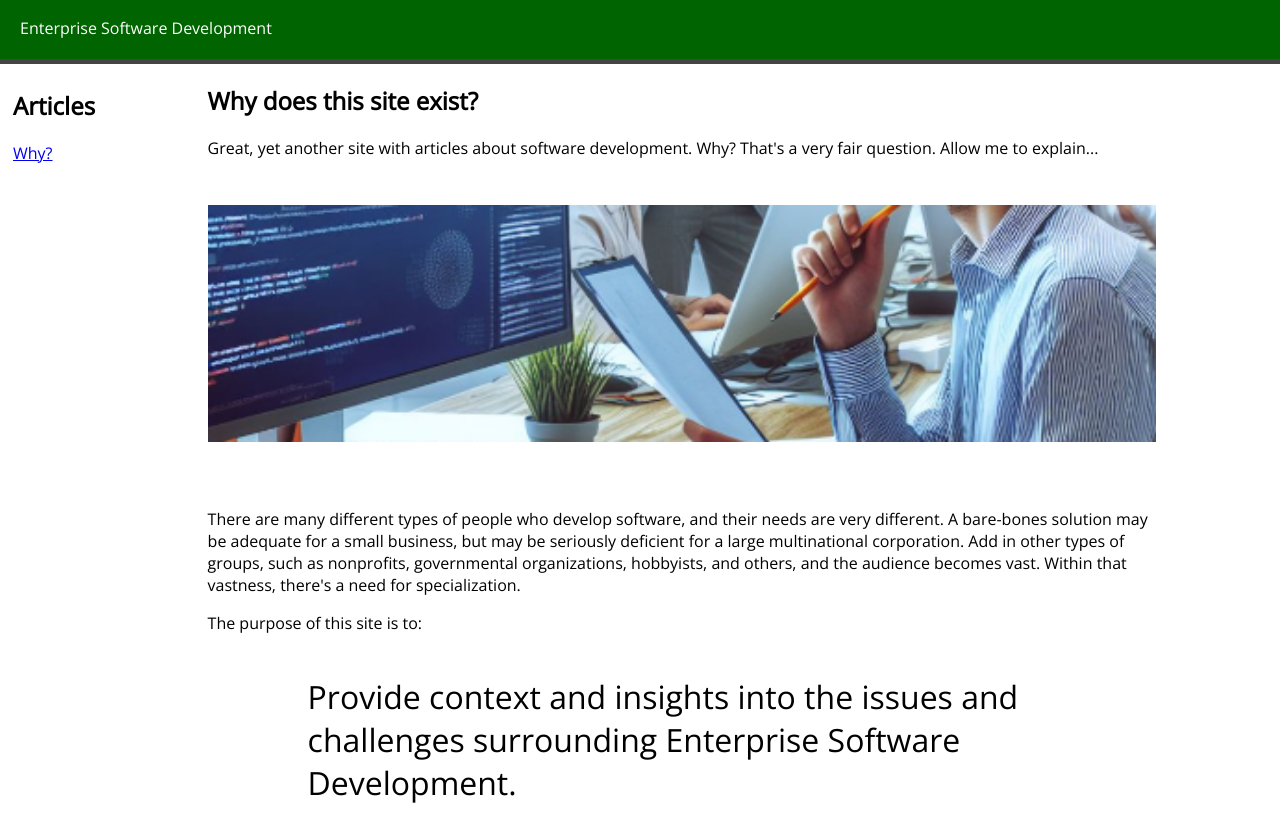
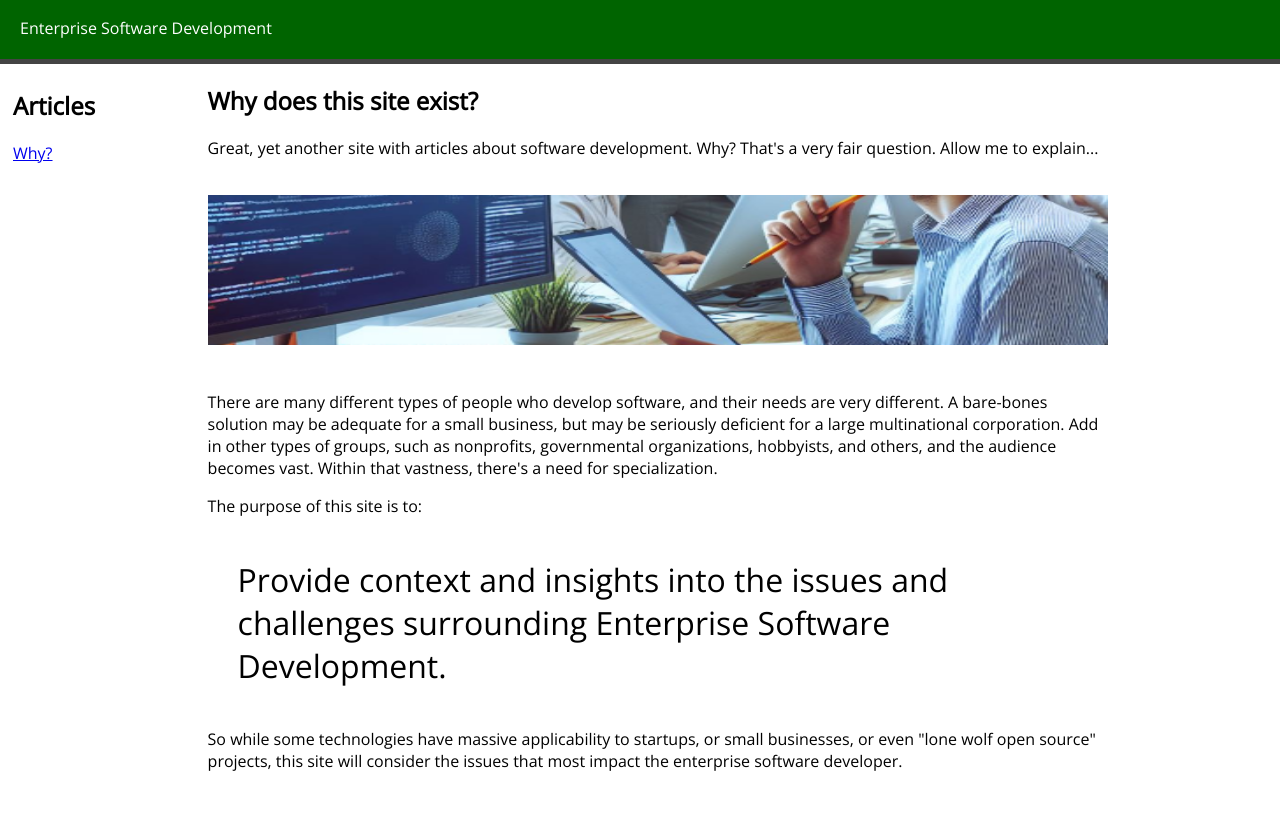
Before and after one commit to tim1e9/esd, a plain HTML site: page docs/articles/what_is_enterprise_software_development.html in a window 1280 px wide. Shown: the top 813 px of the page. Drawn offline with nearby package versions, Linux system fonts and the light colour scheme.

Commit message:
Restore media screen setting

```diff
--- a/docs/articles/what_is_enterprise_software_development.html
+++ b/docs/articles/what_is_enterprise_software_development.html
@@ -5,6 +5,7 @@
     </title>
     <link rel="stylesheet" href="../style/layout.css"/>
     <link rel="stylesheet" href="https://fonts.googleapis.com/css?family=Open+Sans">
+    <meta name="viewport" content="width=device-width, initial-scale=1.0">
 </head>
 <body>
     <div class="header">
--- a/docs/style/layout.css
+++ b/docs/style/layout.css
@@ -44,18 +44,21 @@ body {
 .callout {
     font-size: xx-large;
     margin-block: 41px;
-    margin-left: 100px;
+    margin-left: 30px;
     margin-right: 60px;
 }
 
 .inlineimage {
+    max-width: 900px;
+    max-height: 150px;
     width: 100%;
-    margin-top: 30px;
-    margin-bottom: 50px;
+    margin-top: 20px;
+    margin-bottom: 30px;
 }
 
 .contents {
     float: left;
+    max-width: 900px;
 }
 
 .contents.left {
@@ -77,11 +80,11 @@ body {
     clear: both;
 }
 
-/* @media screen and (max-width: 600px) {
+@media screen and (max-width: 600px) {
     .contents.left, .contents.center, .contents.right {
         width: 100%;
     }
-} */
+}
 
 .footnote {
     color: #444;
```
